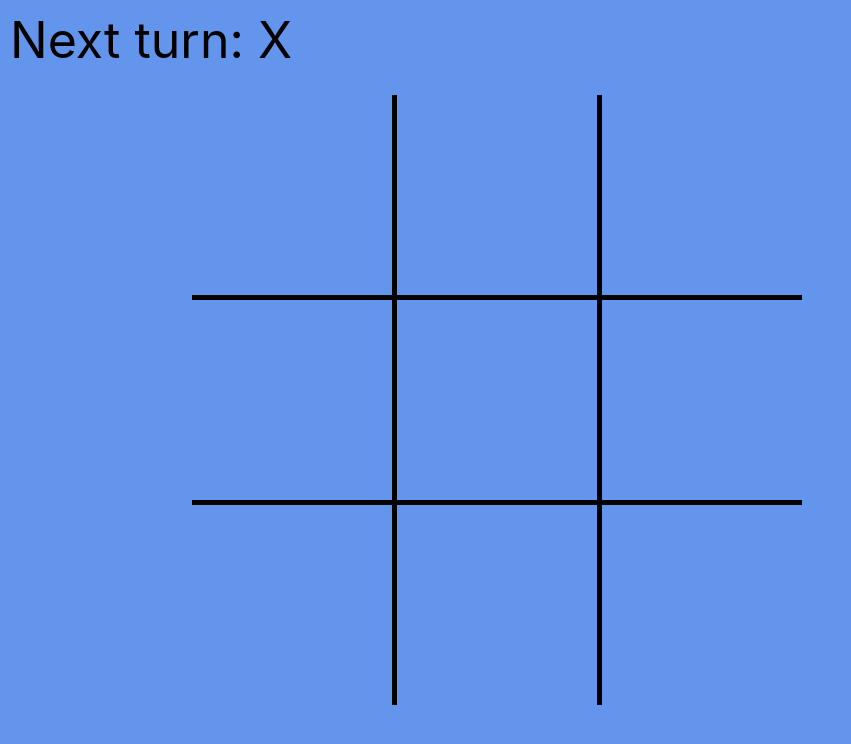
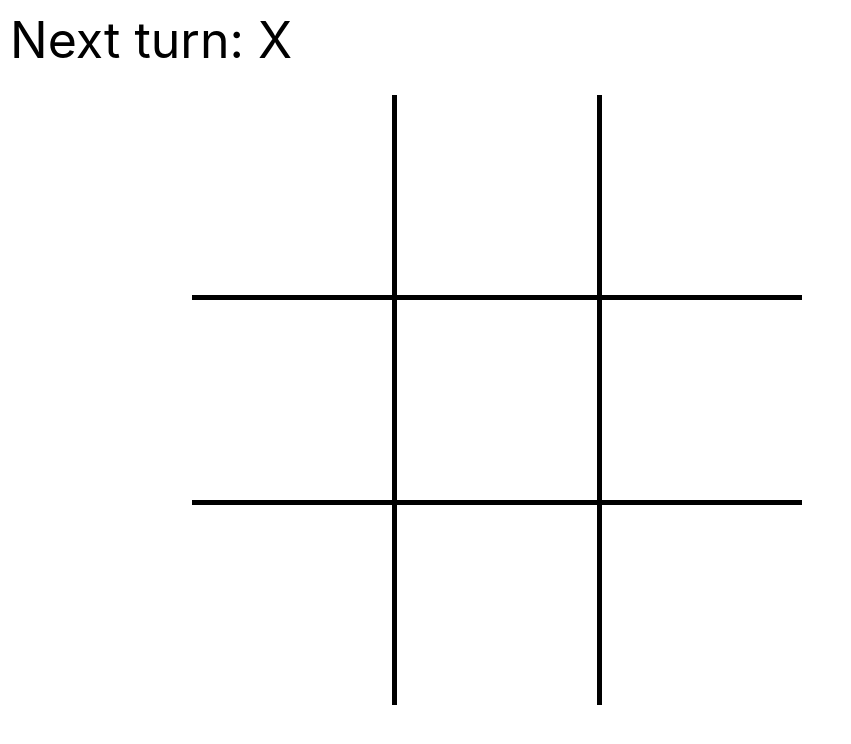
Before and after one commit to dofu89/Tic-Tac-Toe, a React (Create React App) app: page / in a window 1280 px wide. Shown: the top 744 px of the page, without its empty margins (0-851 px from the left). Built offline with nearby package versions, Linux system fonts and the light colour scheme.

Commit message:
style changed

```diff
--- a/src/App.css
+++ b/src/App.css
@@ -6,7 +6,6 @@ body {
   -ms-user-select: none; /* Internet Explorer/Edge */
   user-select: none; /* Non-prefixed version, currently
                                   supported by Chrome, Edge, Opera and Firefox */
-  background-color: cornflowerblue;
 }
 
 .board {
@@ -29,7 +28,6 @@ body {
   align-items: center;
   font-size: 120px;
   font-weight: 700;
-  background-color: cornflowerblue;
 }
 .squares:hover {
   background-color: rgb(226, 225, 225);
```
